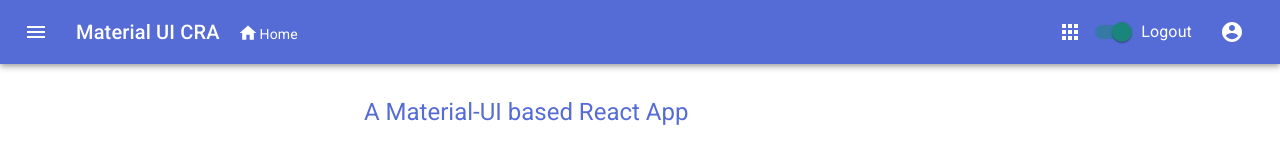
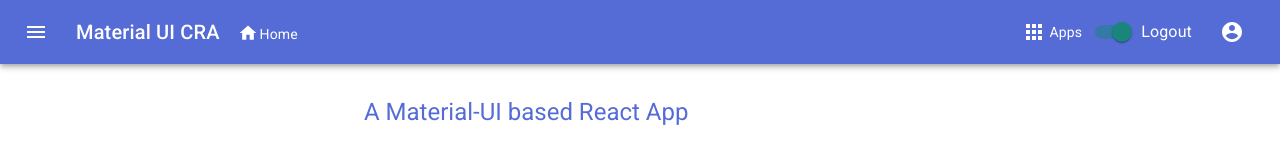
Before and after one commit to Alan-CS/ReactMaterialUIApp, a React (Create React App) app: page / in a window 1280 px wide. Shown: the top 151 px of the page. Built offline with nearby package versions, Linux system fonts and the light colour scheme.

Commit message:
Changes to Header.js.

```diff
--- a/src/components/Header.js
+++ b/src/components/Header.js
@@ -1,22 +1,24 @@
 import React from 'react';
 import { Link as RouterLink } from 'react-router-dom';
 
-import { makeStyles } from '@material-ui/core/styles';
+import AccountCircle from '@material-ui/icons/AccountCircle';
 import AppBar from '@material-ui/core/AppBar';
+import AppsIcon from '@material-ui/icons/Apps';
+import ContactMailIcon from '@material-ui/icons/ContactMail';
+import ContactsIcon from '@material-ui/icons/Contacts';
+import FormControlLabel from '@material-ui/core/FormControlLabel';
+import FormGroup from '@material-ui/core/FormGroup';
+import HomeIcon from '@material-ui/icons/Home';
+import IconButton from '@material-ui/core/IconButton';
+import Link from '@material-ui/core/Link';
+import Menu from '@material-ui/core/Menu';
+import MenuIcon from '@material-ui/icons/Menu';
+import MenuItem from '@material-ui/core/MenuItem';
+import RadioButtonCheckedIcon from '@material-ui/icons/RadioButtonChecked';
+import Switch from '@material-ui/core/Switch';
 import Toolbar from '@material-ui/core/Toolbar';
 import Typography from '@material-ui/core/Typography';
-import IconButton from '@material-ui/core/IconButton';
-import MenuIcon from '@material-ui/icons/Menu';
-import AccountCircle from '@material-ui/icons/AccountCircle';
-import HomeIcon from '@material-ui/icons/Home';
-import AppsIcon from '@material-ui/icons/Apps';
-import RadioButtonCheckedIcon from '@material-ui/icons/RadioButtonChecked';
-import Switch from '@material-ui/core/Switch';
-import FormControlLabel from '@material-ui/core/FormControlLabel';
-import FormGroup from '@material-ui/core/FormGroup';
-import MenuItem from '@material-ui/core/MenuItem';
-import Menu from '@material-ui/core/Menu';
-import Link from '@material-ui/core/Link';
+import { makeStyles } from '@material-ui/core/styles';
 
 const useStyles = makeStyles((theme) => ({
   root: {
@@ -38,6 +40,15 @@ const useStyles = makeStyles((theme) => ({
   iconAlign: {
     verticalAlign: 'middle',
     paddingBottom: '4px',
+  },
+  menuIconAlign: {
+    verticalAlign: 'middle',
+    paddingBottom: '4px',
+    marginRight: '0.5em'
+  },
+  appIcon: {
+    verticalAlign: 'bottom',
+    marginLeft: '4px'
   }
 }));
 
@@ -104,6 +115,10 @@ export default function MenuAppBar() {
                 color="inherit"
             >
               <AppsIcon />
+              <Typography variant="body2" className={classes.appIcon}>
+                Apps
+              </Typography>
+
             </IconButton>
             <Menu
                 id="menu-appbar"
@@ -122,14 +137,20 @@ export default function MenuAppBar() {
             >
               <MenuItem onClick={handleCloseApps}>
                 <Link underline="none" color="inherit" variant="body2" component={RouterLink} to="/Buttons">
-                  <RadioButtonCheckedIcon className={classes.iconAlign}/>
+                  <RadioButtonCheckedIcon color="primary" className={classes.menuIconAlign}/>
                   Buttons
                 </Link>
               </MenuItem>
               <MenuItem onClick={handleCloseApps}>
                 <Link underline="none" color="inherit" variant="body2" component={RouterLink} to="/Contacts">
-                  <RadioButtonCheckedIcon className={classes.iconAlign}/>
+                  <ContactsIcon color="primary" className={classes.menuIconAlign}/>
                   Contacts
+                </Link>
+              </MenuItem>
+              <MenuItem onClick={handleCloseApps}>
+                <Link underline="none" color="inherit" variant="body2" component={RouterLink} to="/ContactForm">
+                  <ContactMailIcon color="primary" className={classes.menuIconAlign}/>
+                  SendEmail
                 </Link>
               </MenuItem>
             </Menu>
```
